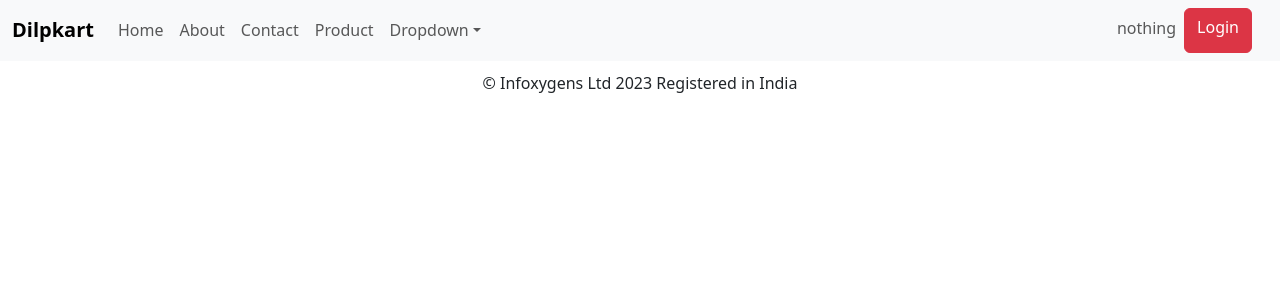
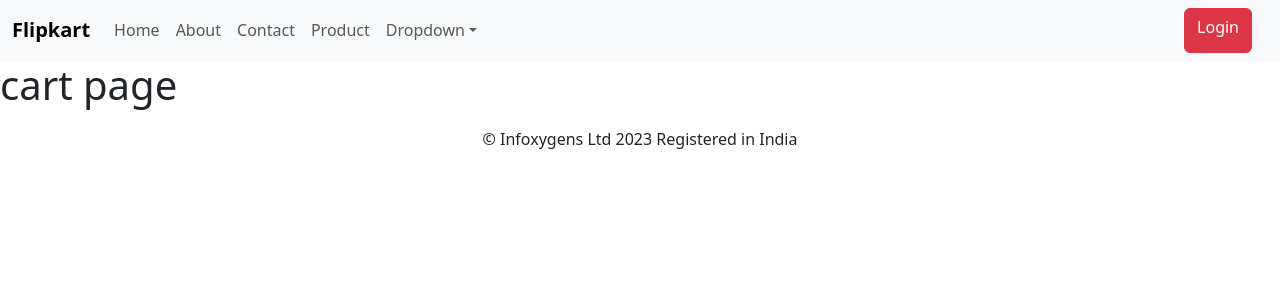
Before and after one commit to io3-poonam/io-5, a React (Create React App) app in the folder Assisgnment/React/loginform/: page /Cart in a window 1280 px wide. Shown: the top 300 px of the page. Built offline with nearby package versions, Linux system fonts and the light colour scheme; the HTML template or start-up script is replaced by a standard one.

Commit message:
product add

```diff
--- a/Assisgnment/React/loginform/src/Pages/About/index.jsx
+++ b/Assisgnment/React/loginform/src/Pages/About/index.jsx
@@ -19,9 +19,8 @@ function About() {
 }
   return (
     <React.Fragment>
-      <Header currentPageShow="About Page"  />
+      <Header/>
 <AboutMe/>
-      {/* <h1>About page</h1> */}
       <Footer />
     </React.Fragment>
   );
--- a/Assisgnment/React/loginform/src/Pages/Cart/Cart.jsx
+++ b/Assisgnment/React/loginform/src/Pages/Cart/Cart.jsx
@@ -2,9 +2,9 @@ import React from "react";
 import Header from "../../components2/Header";
 import Footer from "../../components2/Footer";
 const Cart=()=>{
-    const currentPageShow="Cart"
     return(<>
-    <Header currentPage={currentPageShow}/>
+    <Header />
+    <h1>cart page</h1>
     <Footer/>
     </>)
 }
--- a/Assisgnment/React/loginform/src/Pages/Contact/index.jsx
+++ b/Assisgnment/React/loginform/src/Pages/Contact/index.jsx
@@ -6,7 +6,7 @@ import ContactForm from "../../components2/ContactForm";
 function Contact() {
   return (
     <React.Fragment>
-      <Header currentPageShow="Contact Page" />
+      <Header  />
 
       <ContactForm />
       <Footer />
--- a/Assisgnment/React/loginform/src/Pages/Products/index.jsx
+++ b/Assisgnment/React/loginform/src/Pages/Products/index.jsx
@@ -8,7 +8,6 @@ import Loader from "../Loader/Loader";
 function Products() {
   const [allProduct, setAllProduct] = useState([]);
   const [showLoader, setLoader] = useState(false);
-  // const [count, setCount] = useState(0);
   const [cartProductAdd, setCartProductAdd] = useState([]);
   useEffect(() => {
     productApiFetch();
@@ -27,10 +26,8 @@ function Products() {
       setLoader(false);
     }
   };
-  // setCount=count + 1
   const handleAddCartClick = (selectProduct) => {
     console.log("parent", selectProduct);
-    //  setCount(count + 1)
     setCartProductAdd([...cartProductAdd, selectProduct]);
   };
   console.log("cartProductAdd", cartProductAdd);
@@ -38,8 +35,7 @@ function Products() {
     <React.Fragment>
       {/* CartCounting= { cartProductAdd.length}  cart product add in without count state*/}
       <Header
-        // currentPage={currentPageShow}
-        currentPageShow="productPage"
+        isCartEnabled={true}
         CartCounting={cartProductAdd.length}
         onShowCartAdd={cartProductAdd}
       />
--- a/Assisgnment/React/loginform/src/components2/Header/index.jsx
+++ b/Assisgnment/React/loginform/src/components2/Header/index.jsx
@@ -9,7 +9,7 @@ import { Button } from "react-bootstrap";
 import { useNavigate } from "react-router-dom";
 
 function Header(props) {
-  const { currentPageShow = "nothing", CartCounting=[],onShowCartAdd= []} = props || {};
+  const {currentPageShow, isCartEnabled = false, CartCounting=[],onShowCartAdd= []} = props || {};
   const [seconds, setSeconds] = useState(new Date().getSeconds());
   console.log("currentPage", props);
 const[user,setUser]=useState(JSON.parse(localStorage.getItem("user")))
@@ -56,7 +56,7 @@ const[user,setUser]=useState(JSON.parse(localStorage.getItem("user")))
     <React.Fragment>
       <Navbar expand="lg" className="bg-body-tertiary">
         <Container fluid>
-          <Navbar.Brand href="/">Dilpkart</Navbar.Brand>
+          <Navbar.Brand href="/">Flipkart</Navbar.Brand>
           <Navbar.Toggle aria-controls="basic-navbar-nav" />
           <Navbar.Collapse id="basic-navbar-nav">
             <Nav className="me-auto">
@@ -78,9 +78,10 @@ const[user,setUser]=useState(JSON.parse(localStorage.getItem("user")))
 
             </Nav>
             <Nav>
-              <Nav.Link>{currentPageShow}</Nav.Link>
-              {currentPageShow=="productPage" &&(
+              {/* cart show only product */}
+              {isCartEnabled===true &&(
               <Button variant="dark" style={{height:"2.8rem", margin:"0 1rem "}}><BsCartFill onClick={(e) => handleAddShowCart(e)}/>
+              {/* cartCounting less than 0 than print cartCounting */}
               {CartCounting > 0 && CartCounting}
               </Button> )}
               {user?.image &&(
@@ -94,7 +95,7 @@ const[user,setUser]=useState(JSON.parse(localStorage.getItem("user")))
                 )}
               <Nav.Link>
                 {/* date remove when login user */}
-                {currentPageShow=="Home Page"&&(
+                {currentPageShow==="Home Page"&&(
                 <h6 className="dateClass">
                   {date} {monthStr.at(month)},{year} {hour}:{minis}:
                   {seconds}
--- a/Assisgnment/React/loginform/src/components2/ProductCard/index.jsx
+++ b/Assisgnment/React/loginform/src/components2/ProductCard/index.jsx
@@ -16,7 +16,7 @@ const ProductCard = (props) => {
   return (
     <>
       <div className="product-card" href="#dolce-gabbana-cropped">
-        <img className="product-card__image" src={thumbnail} />
+        <img className="product-card__image" src={thumbnail} alt="thumbnail"/>
         <p className="product-card__brand">{title}</p>
         <p className="product-card__brand">{category}</p>
 
@@ -37,14 +37,14 @@ const ProductCard = (props) => {
     {/* already add in cart */}
 
           {!addInCart?(
-          <Button onClick={(e) => HandleCartAddBtn(e, props)}>
+          <Button variant="danger" onClick={(e) => HandleCartAddBtn(e, props)}>
             Add To Cart
           </Button>
           ):(
-          <p>Already in cart</p>
+          <Button variant="dark">Already in cart</Button>
 
           )}
-          <Button>Buy Now </Button>
+          <Button variant="success">Buy Now </Button>
         </div>
       </div>
     </>
```
